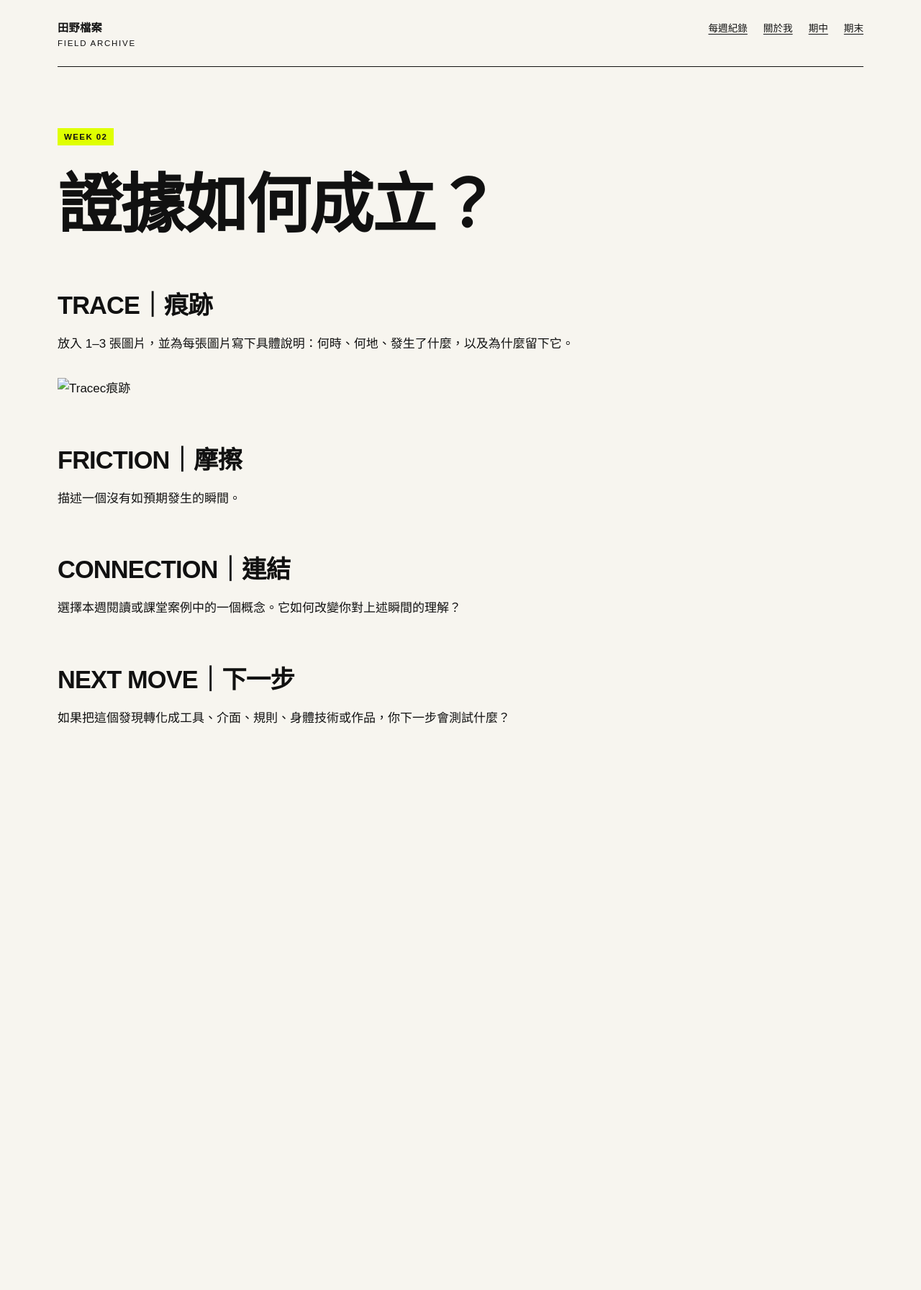
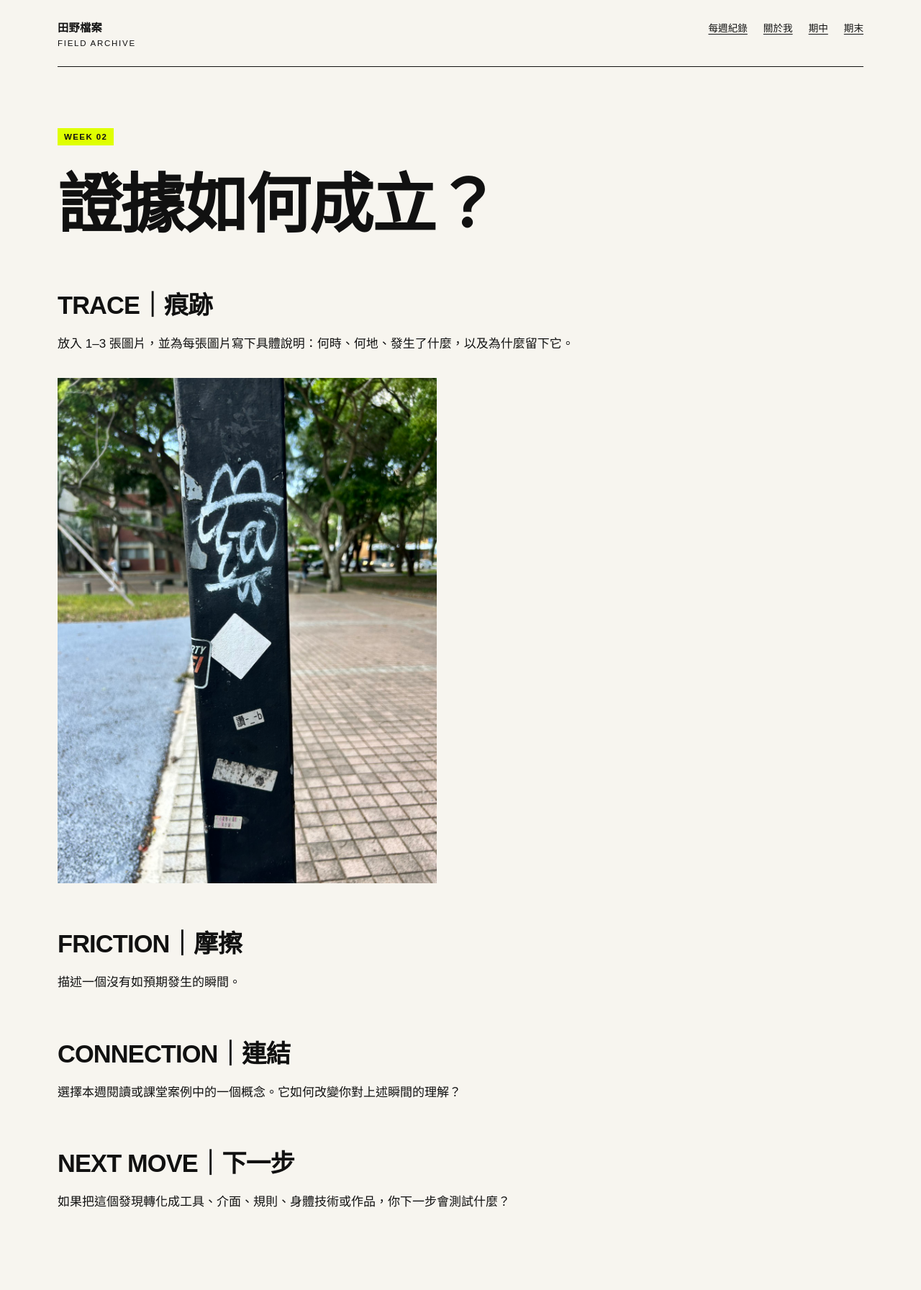
Before and after one commit to aa46946946/fieldworkarchive, a Jekyll site: the page built from weeks/week-02.md, in a window 1280 px wide. Shown: the whole page at 72% size. Built offline with Jekyll 4.4.1, drawn with Linux system fonts in a browser that asks for light colours; before the commit the page ends 1120 px from its top, so only the background shows below that.

Commit message:
Update week-02.md

```diff
--- a/weeks/week-02.md
+++ b/weeks/week-02.md
@@ -11,7 +11,8 @@ permalink: /weeks/week-02/
 
 放入 1–3 張圖片，並為每張圖片寫下具體說明：何時、何地、發生了什麼，以及為什麼留下它。
 
-![Tracec痕跡](./assets/images/w02-Trace.jpg)
+![Tracec痕跡]({{'/assets/images/w02-Trace.jpg'|
+relative_url }})
 
 ## FRICTION｜摩擦
 
```
